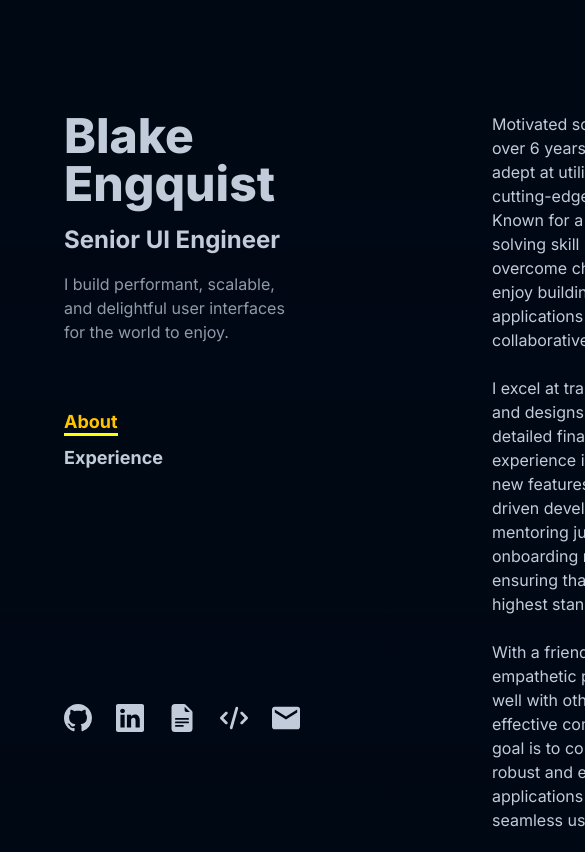
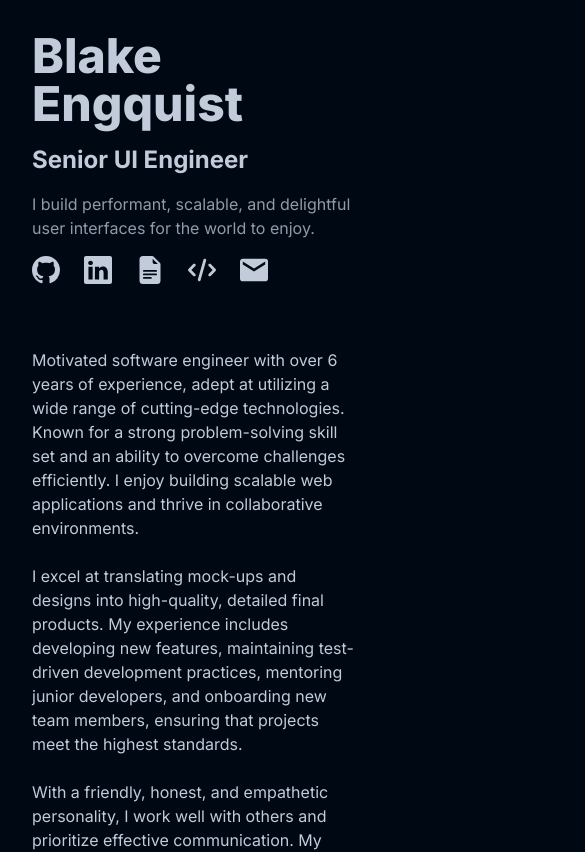
Before and after one commit to bengquist/portfolio, a Next.js app: page / in a window 390 px wide. Shown: the top 852 px of the page, 585 px wide, since content can reach past the window. Built offline with nearby package versions, Linux system fonts and the light colour scheme.

Commit message:
mobile responsive

```diff
--- a/app/App.tsx
+++ b/app/App.tsx
@@ -9,10 +9,10 @@ export function App() {
 	const { activeSection } = useNavObserver();
 
 	return (
-		<div className="flex min-h-screen justify-center px-16">
-			<div className="flex gap-48 w-full max-w-6xl">
+		<div className="flex min-h-screen justify-center px-8 lg:px-16">
+			<div className="flex flex-col lg:flex-row lg:gap-48 w-full max-w-6xl">
 				<Header activeSection={activeSection} />
-				<main className="w-full flex flex-col py-14">
+				<main className="w-full flex flex-col lg:py-14">
 					<AboutSection />
 					<ExperienceSection />
 				</main>
--- a/app/experience/ExperienceCard.tsx
+++ b/app/experience/ExperienceCard.tsx
@@ -24,7 +24,7 @@ export function ExperienceCard({
 			rel="noreferrer"
 			className="p-4 rounded-md bg-medium-blue group hover:!opacity-100 group-hover/list:opacity-50 transition-all"
 		>
-			<div className="flex gap-6">
+			<div className="flex flex-col lg:flex-row lg:gap-6">
 				<p className="w-24 opacity-50 text-sm whitespace-nowrap mt-1">
 					{startDate}
 					{endDate && ` - ${endDate}`}
--- a/app/header/Header.tsx
+++ b/app/header/Header.tsx
@@ -7,7 +7,7 @@ interface Props {
 
 export function Header({ activeSection }: Props) {
 	return (
-		<header className="h-screen w-full max-w-sm flex flex-col justify-between gap-12 py-28 sticky top-0">
+		<header className="w-full max-w-sm flex flex-col justify-between py-8 gap-4 lg:gap-12 lg:py-28 lg:h-screen lg:sticky lg:top-0">
 			<div className="flex flex-col gap-16">
 				<div className="flex flex-col gap-4">
 					<h1>Blake Engquist</h1>
--- a/app/header/Navigation.tsx
+++ b/app/header/Navigation.tsx
@@ -7,7 +7,7 @@ interface Props {
 
 export function Navigation({ activeSection }: Props) {
 	return (
-		<nav>
+		<nav className="hidden lg:block">
 			<ul className="flex flex-col gap-2">
 				{navLinks.map(({ name, id }) => (
 					<NavItem
--- a/app/ui/Section.tsx
+++ b/app/ui/Section.tsx
@@ -8,7 +8,10 @@ interface Props {
 
 export function Section({ children, id, className }: Props) {
 	return (
-		<section id={id} className={`flex flex-col gap-28 py-14 ${className}`}>
+		<section
+			id={id}
+			className={`flex flex-col gap-28 py-8 lg:py-14 ${className}`}
+		>
 			{children}
 		</section>
 	);
```
